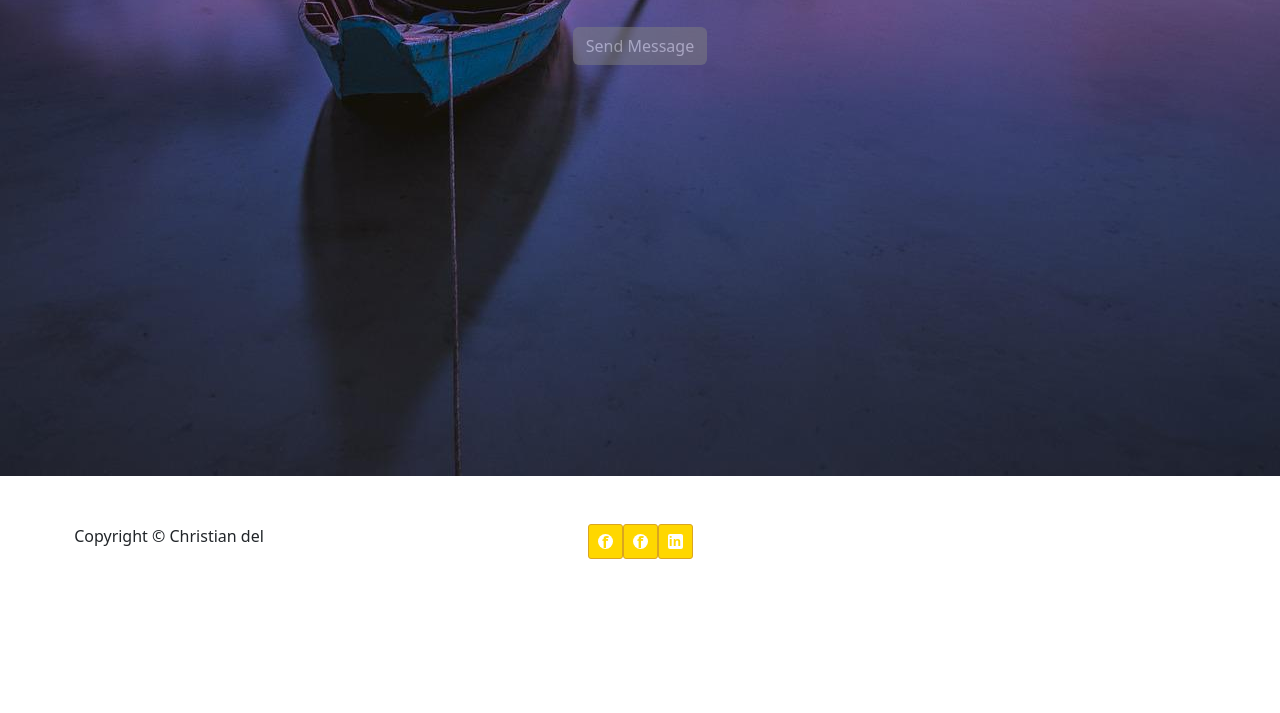
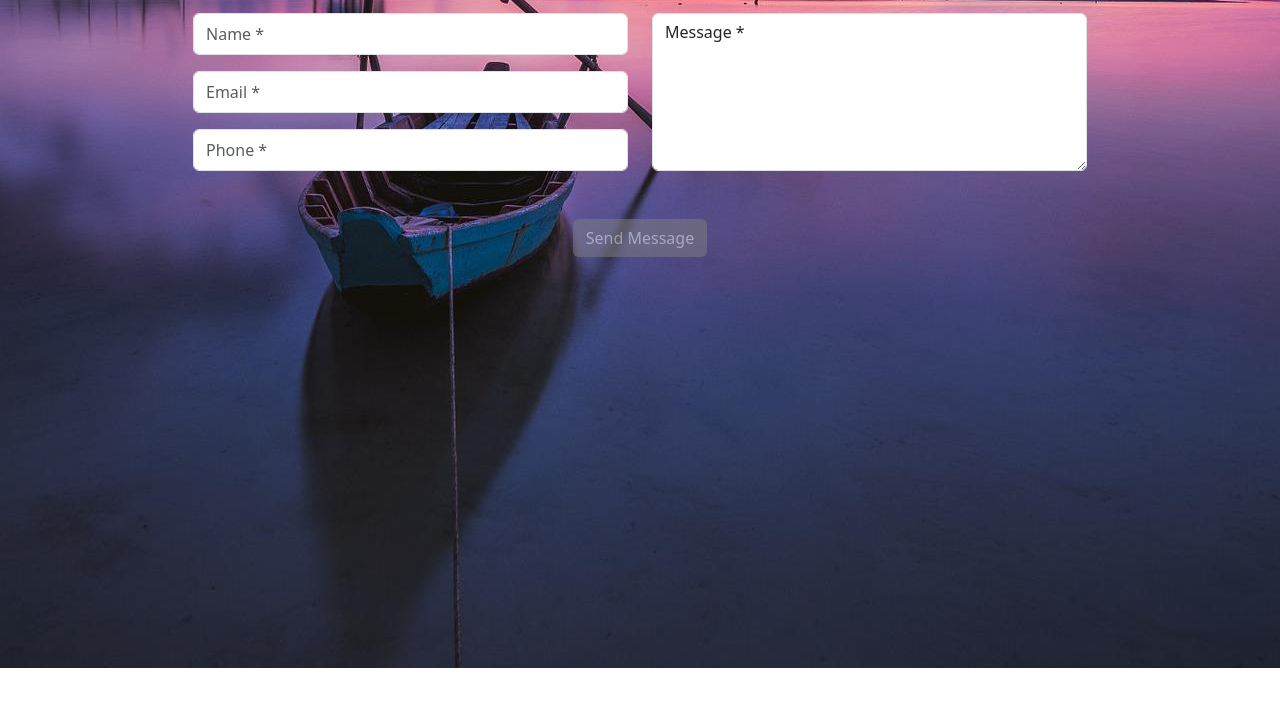
Before and after one commit to Georges-github/TP_Module3_Bootstrap, a plain HTML site: page index.html in a window 1280 px wide. Shown: the part 1400-2113 px from the top of the page. Before the commit the page ends 2007 px from the top, so only its background shows below. Drawn offline with Linux system fonts and the light colour scheme.

Commit message:
Travail du 19122024

```diff
--- a/index.html
+++ b/index.html
@@ -26,6 +26,8 @@
       </div>
     </div>
   </div>
+
+  <div class="py-5 my-5"></div>
 
   <div class="text-center fs-1 fw-bold">PHOTOS</div>
 
@@ -144,6 +146,8 @@
       </div>
     </div>
 
+  </div>
+
   <footer class="footer py-5 d-flex justify-content-center">
     <div class="container-fluid">
       <div class="row">
@@ -151,34 +155,21 @@
           <span>Copyright &copy; Christian del</span>
         </div>
         <div class="col-6 d-flex justify-content-center">
-            <div class="d-flex justify-content-around">
-              <div style="border: solid 1px goldenrod; border-radius: 3px; width: 35px; height: 35px; background-color: gold; display: flex; justify-content: center; align-items: center;">
-                <div style="background-color: white; border-radius: 20px; width: 15px; height: 15px; display: flex; justify-content: center; align-items: center;"><span style="color: gold; font-weight: bold;">f</span></div>
+          <div class="d-flex justify-content-center">
+            <div class="gdgDivLogo me-3">
+              <span class="gdgSpanLogo">f</span>
             </div>
-              <div style="border: solid 1px goldenrod; border-radius: 3px; width: 35px; height: 35px; background-color: gold; display: flex; justify-content: center; align-items: center;">
-                <div style="background-color: white; border-radius: 20px; width: 15px; height: 15px; display: flex; justify-content: center; align-items: center;"><span style="color: gold; font-weight: bold;">f</span></div>
+            <div class="gdgDivLogo me-3">
+              <span class="gdgSpanLogo"><img src="./img/logo-twitter-blanc.png" alt="" class="logoTwitter"></span>
             </div>
-              <div style="border: solid 1px goldenrod; border-radius: 3px; width: 35px; height: 35px; background-color: gold; display: flex; justify-content: center; align-items: center;">
-                <div style="background-color: white; border-radius: 2px; width: 15px; height: 15px; display: flex; justify-content: center; align-items: center;"><span style="color: gold; font-weight: bold; font-size: .8em;">in</span></div>
+            <div class="gdgDivLogo me-3">
+              <span class="gdgSpanLogo" style="border-radius: 2px; font-size: .8em;">in</span>
             </div>
           </div>
         </div>
         <div class="col-3 d-flex justify-content-center"></div>
       </div>
     </div>
-
-      <!-- <span>Copyright &copy; Christian del</span>
-      <div style="display: flex; justify-content: center; border: solid 1px red; width: 100%;">
-        <div style="border: solid 1px goldenrod; border-radius: 3px; width: 35px; height: 35px; background-color: gold; display: flex; justify-content: center; align-items: center;">
-          <div style="background-color: white; border-radius: 20px; width: 15px; height: 15px; display: flex; justify-content: center; align-items: center;"><span style="color: gold; font-weight: bold;">f</span></div>
-        </div>
-        <div style="border: solid 1px goldenrod; border-radius: 3px; width: 35px; height: 35px; background-color: gold; display: flex; justify-content: center; align-items: center;">
-          <div style="background-color: white; border-radius: 20px; width: 15px; height: 15px; display: flex; justify-content: center; align-items: center;"><span style="color: gold; font-weight: bold;">f</span></div>
-        </div>
-        <div style="border: solid 1px goldenrod; border-radius: 3px; width: 35px; height: 35px; background-color: gold; display: flex; justify-content: center; align-items: center;">
-          <div style="background-color: white; border-radius: 2px; width: 15px; height: 15px; display: flex; justify-content: center; align-items: center;"><span style="color: gold; font-weight: bold; font-size: .8em;">in</span></div>
-        </div>
-      </div> -->
   </footer>
 
   <!-- Modal -->
--- a/styles/style.css
+++ b/styles/style.css
@@ -15,3 +15,31 @@
   .bg-position-top{
     background-position: top;
   }
+
+  .gdgDivLogo {
+    border: solid 1px goldenrod;
+    border-radius: 3px;
+    width: 35px;
+    height: 35px;
+    background-color: gold;
+    display: flex;
+    justify-content: center;
+    align-items: center;
+  }
+
+  .gdgSpanLogo {
+    background-color: white;
+    border-radius: 20px;
+    width: 15px;
+    height: 15px;
+    display: flex;
+    justify-content: center;
+    align-items: center;
+    color: gold;
+    font-weight: bold;
+  }
+
+  .logoTwitter {
+    width: 20px;
+    height: 20px;
+  }
```
Also changed, not shown: img/logo-twitter-blanc.png (added), 2 other files. Lines whose indentation alone changed are shown as unchanged.
